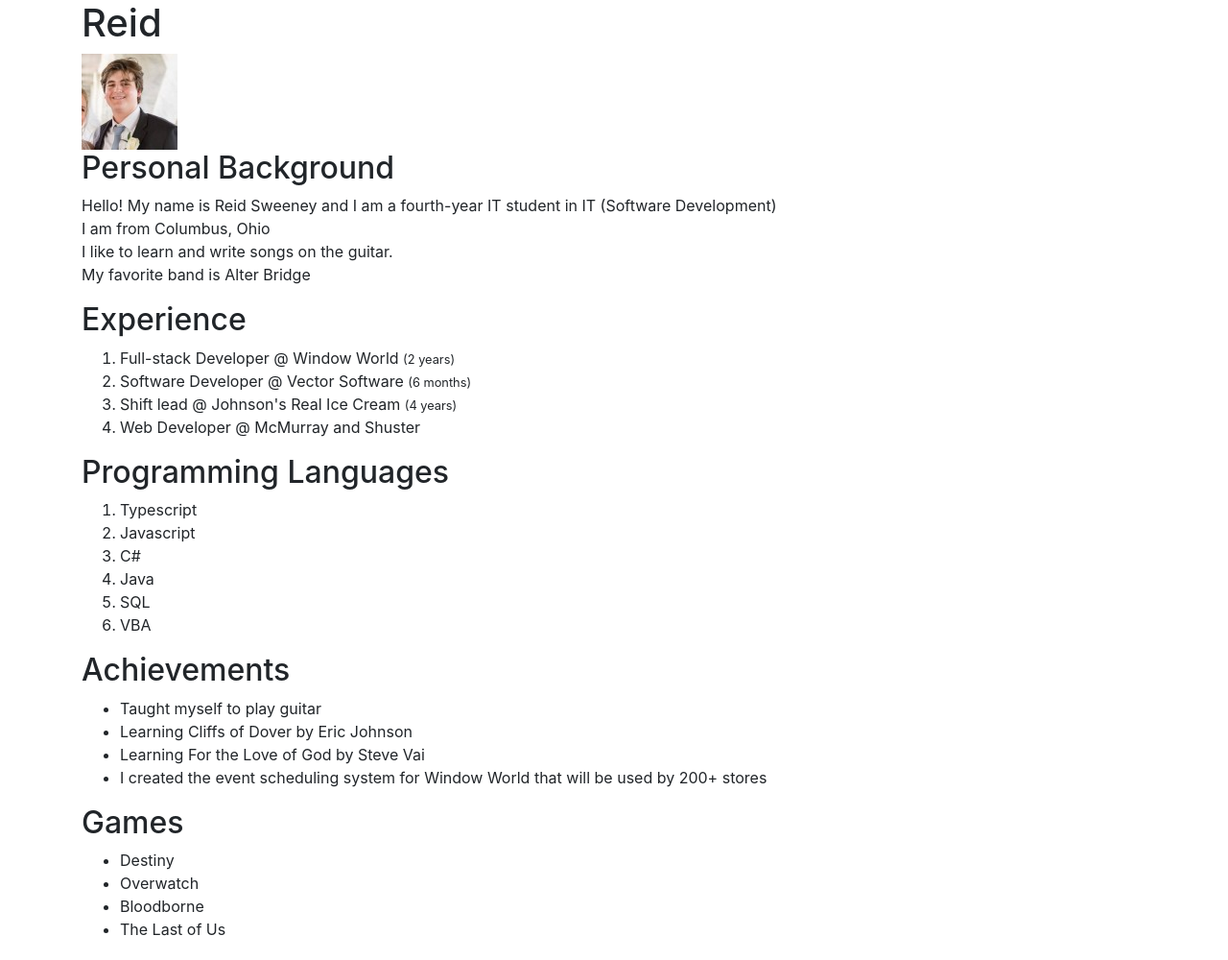
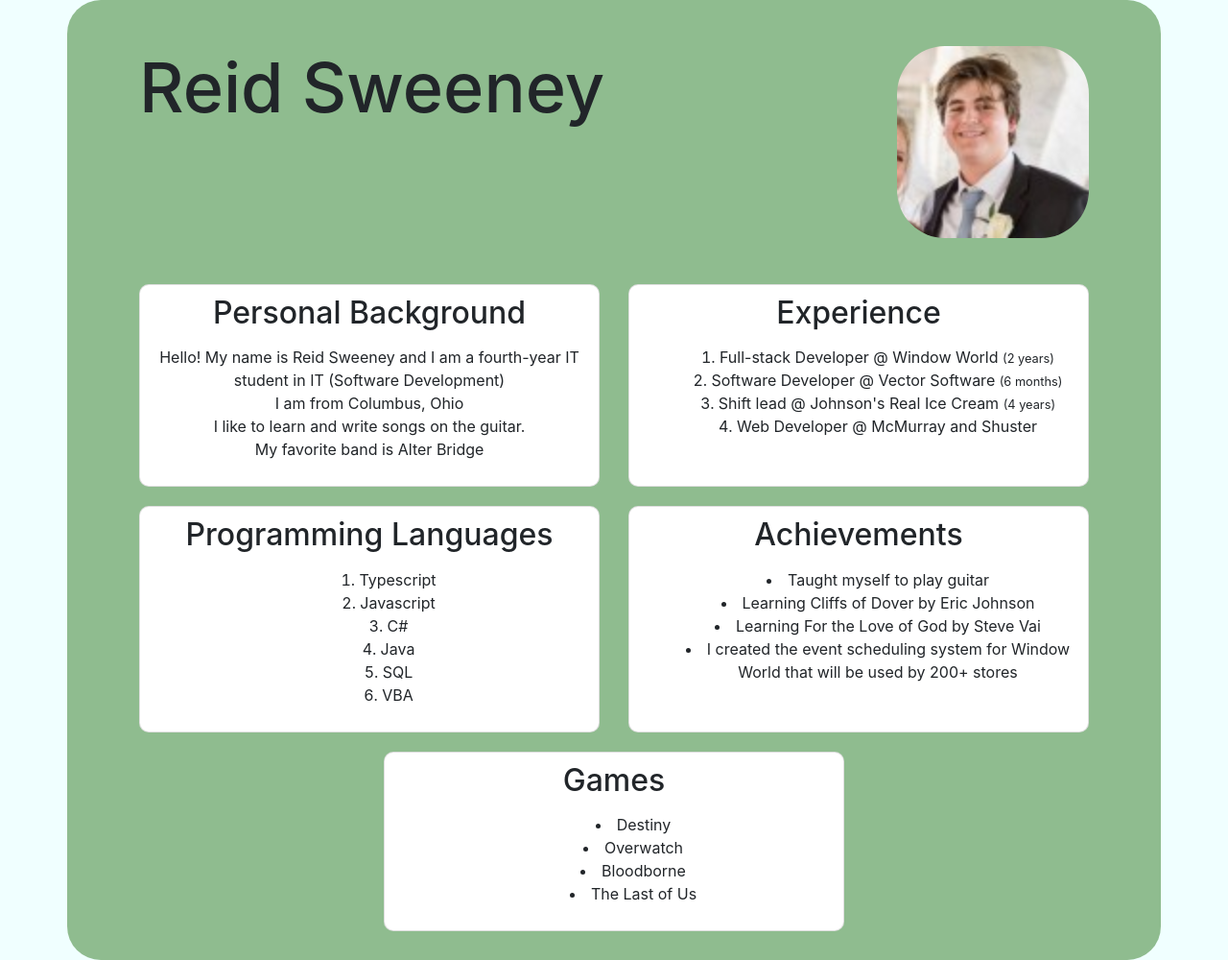
Before and after one commit to it3049c-fall22-henderson/online-portfolio-Sweeneri, a website: page index.html in a window 1280 px wide. Shown: the whole page at 96% size. Drawn offline with nearby package versions, Linux system fonts and the light colour scheme.

Commit message:
Styling Updates

```diff
--- a/index.html
+++ b/index.html
@@ -10,18 +10,27 @@
     integrity="sha384-Vkoo8x4CGsO3+Hhxv8T/Q5PaXtkKtu6ug5TOeNV6gBiFeWPGFN9MuhOf23Q9Ifjh" crossorigin="anonymous" />
   <link rel="stylesheet" href="resources/styles/styles.css">
   <!-- INCLUDE STYLES FILE HERE -->
+
 </head>
 
 <body>
   <div class="container">
+    <div class="container-header py-5">
+      <div>
         <h1>
-      Reid
+          Reid Sweeney
         </h1>
+      </div>
+      <div>
+        <img src="resources/images/PictureOfMe(Reid).jfif" class="picture-of-me" width="200" height="200" />
+      </div>
+    </div>
     <!-- WORK FROM INSIDE THIS CONTAINER-->
 
-    <img src="resources/images/PictureOfMe(Reid).jfif" />
+    <div class="row g-2">
 
-    <div class="section" id="personalBackground">
+      <div class="section card col-6" id="personalBackground">
+        <div class="card-body">
           <h2>Personal Background</h2>
           <p>
             Hello! My name is Reid Sweeney and I am a fourth-year IT student in IT (Software Development) <br />
@@ -30,7 +39,11 @@
             My favorite band is Alter Bridge
           </p>
         </div>
-    <div class="section" id="experience">
+      </div>
+
+
+      <div class="section card col-6" id="experience">
+        <div class="card-body">
           <h2>Experience</h2>
           <ol>
             <li>Full-stack Developer @ Window World <small>(2 years)</small></li>
@@ -39,7 +52,11 @@
             <li>Web Developer @ McMurray and Shuster</li>
           </ol>
         </div>
-    <div class="section" id="programmingLanguages">
+      </div>
+    </div>
+    <div class="row g-2">
+      <div class="section card col-6" id="programmingLanguages">
+        <div class="card-body">
           <h2>Programming Languages</h2>
           <ol>
             <li>Typescript</li>
@@ -50,7 +67,10 @@
             <li>VBA</li>
           </ol>
         </div>
-    <div class="section" id="achievements">
+      </div>
+
+      <div class="section card col-6" id="achievements">
+        <div class="card-body">
           <h2>Achievements</h2>
           <ul>
             <li>Taught myself to play guitar</li>
@@ -59,7 +79,11 @@
             <li>I created the event scheduling system for Window World that will be used by 200+ stores</li>
           </ul>
         </div>
-    <div class="section" id="games">
+      </div>
+    </div>
+    <div class="row g-2">
+      <div class="section card col-6 offset-3" id="games">
+        <div class="card-body">
           <h2>Games</h2>
           <ul>
             <li>Destiny</li>
@@ -68,6 +92,10 @@
             <li>The Last of Us</li>
           </ul>
         </div>
+      </div>
+
+    </div>
+
   </div>
 
   <!-- INCLUDE SCRIPTS FILE HERE -->
--- a/resources/styles/styles.css
+++ b/resources/styles/styles.css
@@ -0,0 +1,49 @@
+.picture-of-me {
+  border-radius: 50px;
+}
+.container-header {
+  display: flex;
+  justify-content: space-between;
+}
+body {
+  background: azure;
+}
+h1 {
+  font-size: 4.5rem;
+}
+h2 {
+  margin-bottom: 15px;
+}
+.col-4 > div {
+  border:1px solid rgba(0,0,0,.125);
+  padding:10px;
+  background-color: #fff;
+  border-radius: 10px;
+}
+.col-6 > div {
+  border:1px solid rgba(0,0,0,.125);
+  padding:10px;
+  background-color: #fff;
+  border-radius: 10px;
+}
+.card {
+  background: none;
+  border: none;
+}
+.card-body {
+  text-align: center;
+}
+ol {
+  list-style-position: inside;
+}
+ul {
+  list-style-position: inside;
+}
+.row {
+  margin-bottom: 20px;
+}
+.container {
+  background: darkseagreen;
+    padding: 0px 75px 10px 75px;
+    border-radius: 35px;
+}
```
Lines whose indentation alone changed are shown as unchanged.
